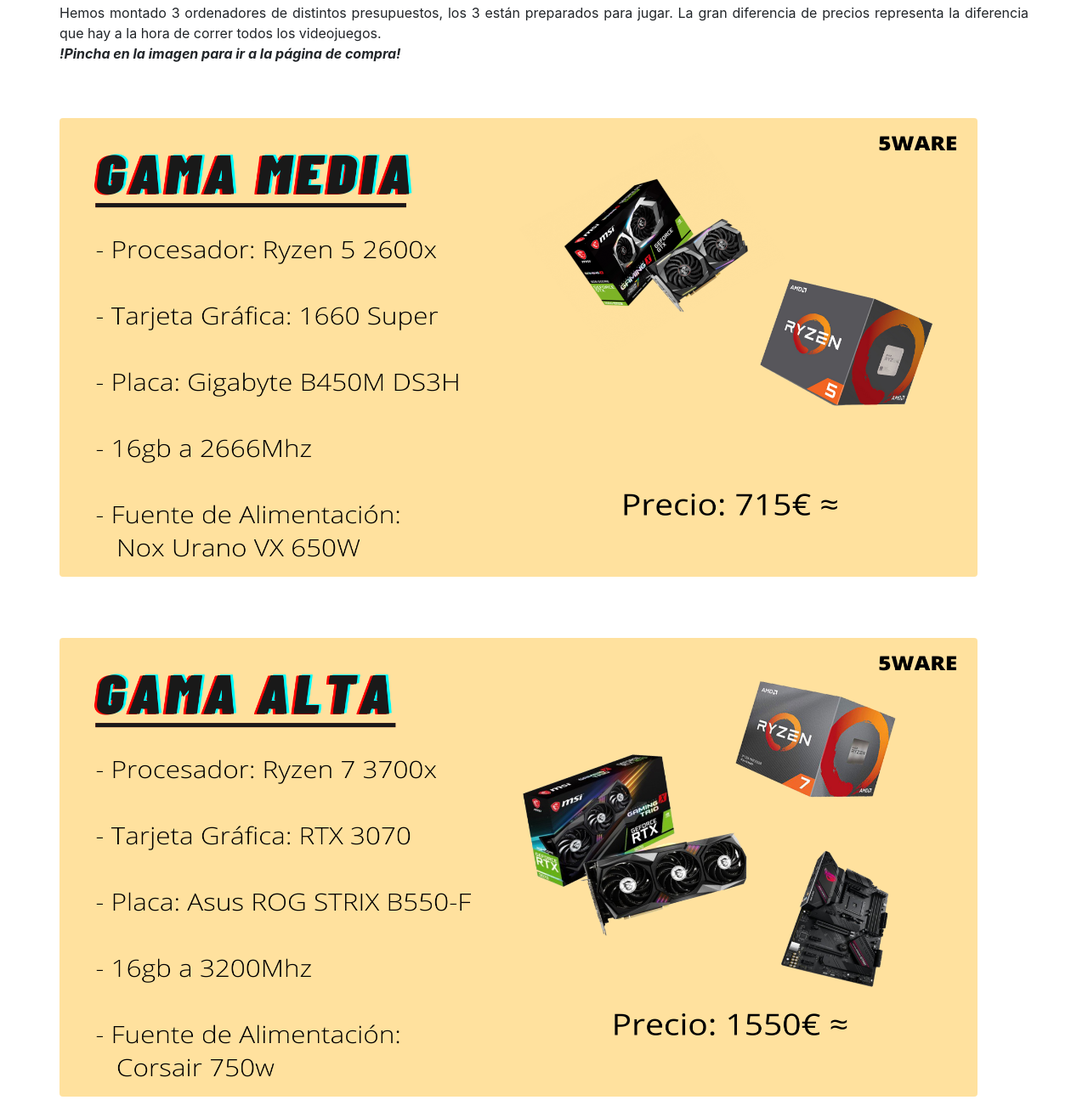
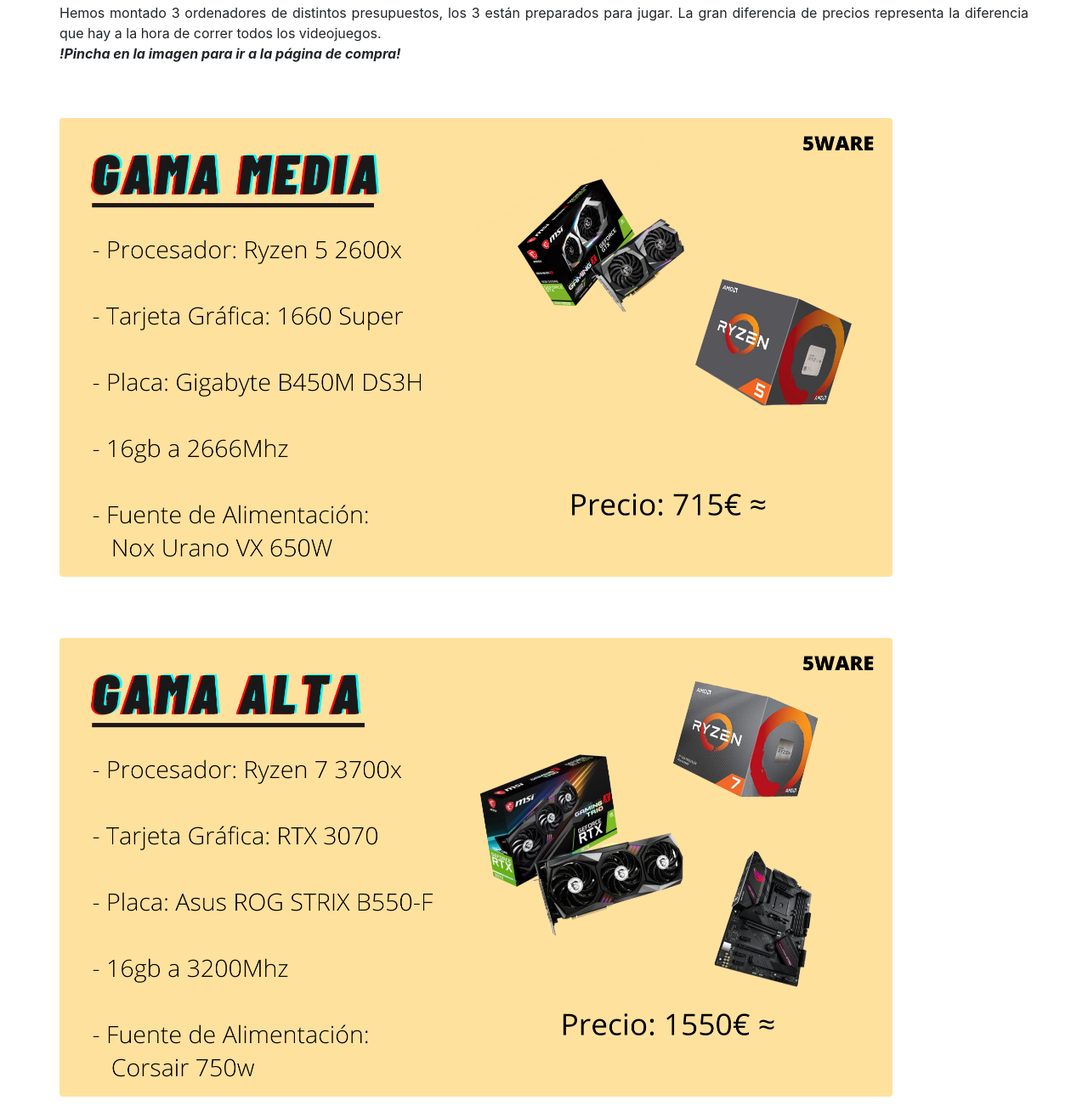
Before and after one commit to 5ware/5ware.github.io, a plain HTML site: page gaming.html in a window 1280 px wide. Shown: the part 1085-2400 px from the top of the page at 85% size. Drawn offline with nearby package versions, Linux system fonts and the light colour scheme.

Commit message:
Update gaming.html

```diff
--- a/gaming.html
+++ b/gaming.html
@@ -108,7 +108,7 @@
 <div class="container">
   <div class="row">
     <div class="col-sm-14">
-      <a href="https://www.pccomponentes.com/configurador/0eBc48575"> <img src="gamamedia.png" class="rounded" alt="gamamedia" style="width:1080px;height:540px;"></a>
+      <a href="https://www.pccomponentes.com/configurador/0eBc48575"> <img src="gamamedia.png" class="rounded" alt="gamamedia" style="width:980px;height:540px;"></a>
     </div>
   </div>
 </div>
@@ -118,7 +118,7 @@
 <div class="container">
   <div class="row">
     <div class="col-sm-14">
-      <a href="https://www.pccomponentes.com/configurador/D0EdB0Af4"> <img src="gamaalta.png" class="rounded" alt="gamaalta" style="width:1080px;height:540px;"></a>
+      <a href="https://www.pccomponentes.com/configurador/D0EdB0Af4"> <img src="gamaalta.png" class="rounded" alt="gamaalta" style="width:980px;height:540px;"></a>
     </div>
   </div>
 </div>
@@ -128,7 +128,7 @@
 <div class="container">
   <div class="row">
     <div class="col-sm-14">
-      <a href="https://www.pccomponentes.com/configurador/14C49b50C"> <img src="gamaextrema.png" class="rounded" alt="gamaextrema" style="width:1080px;height:540px;"></a>
+      <a href="https://www.pccomponentes.com/configurador/14C49b50C"> <img src="gamaextrema.png" class="rounded" alt="gamaextrema" style="width:980px;height:540px;"></a>
     </div>
   </div>
 </div>
```
